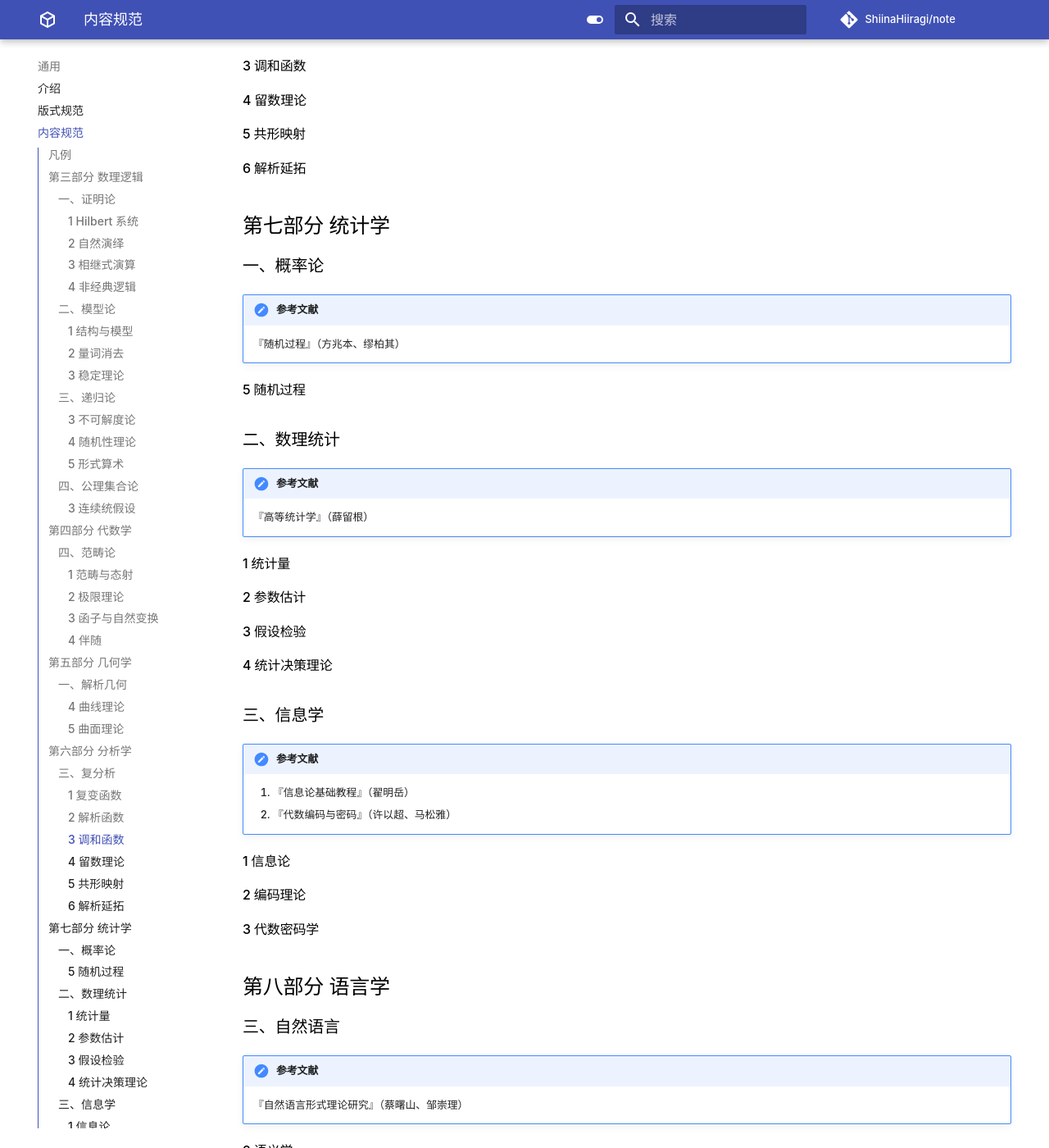
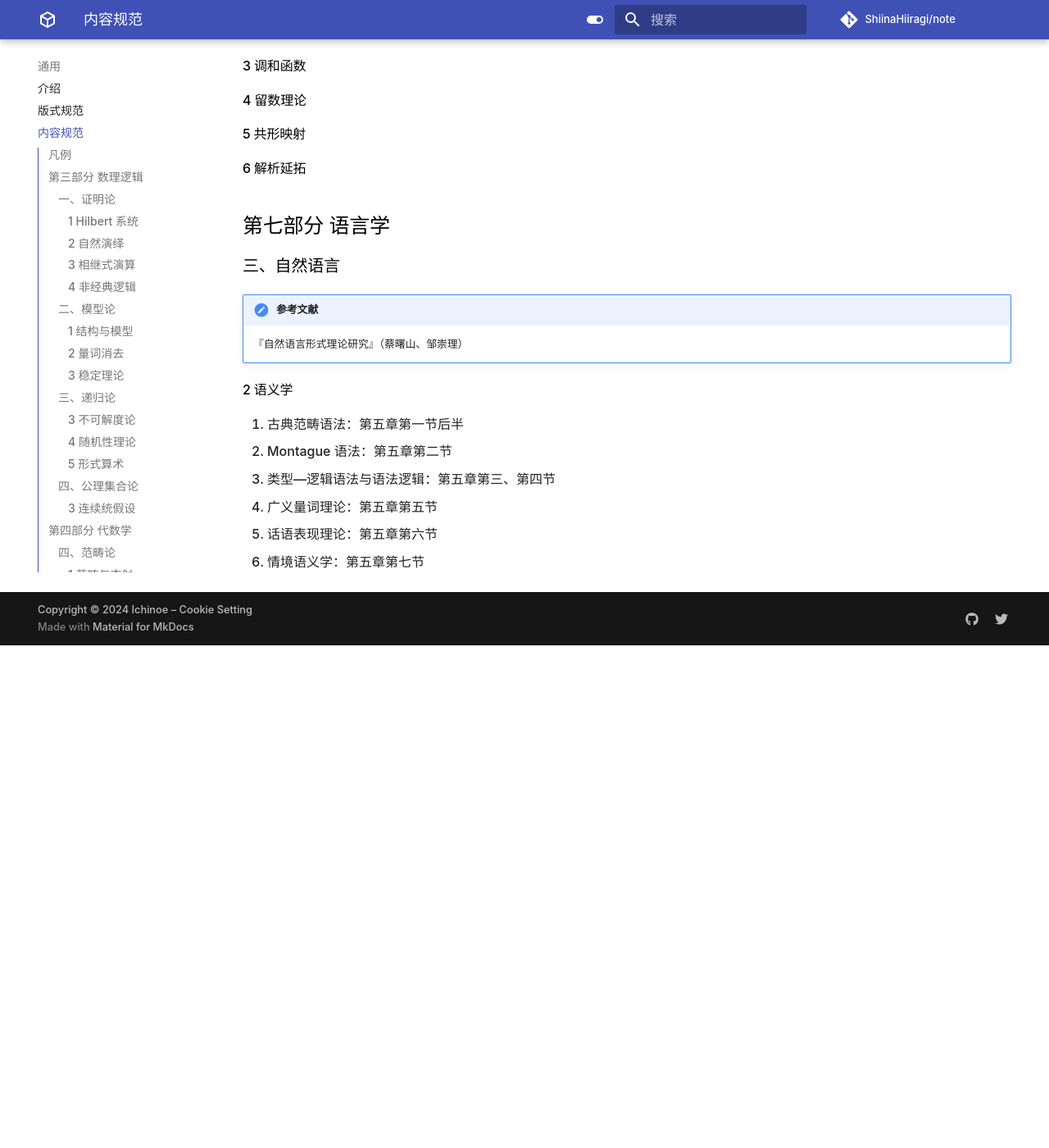
Before and after one commit to ShiinaHiiragi/note, an MkDocs documentation site: the page built from docs/intro/toc.md, in a window 1280 px wide and 1400 px high, scrolled down 3792 px. Shown: the whole window at 82% size. Built offline with MkDocs 1.6.1 and Material for MkDocs 9.7.7, drawn with Linux system fonts in a browser that asks for light colours; comment, search, counter and statistics services are not loaded; after the commit the page ends 4579 px from its top, so only the background shows below that.

Commit message:
hide stat

```diff
--- a/docs/intro/toc.md
+++ b/docs/intro/toc.md
@@ -123,40 +123,7 @@
 
 #### 6 解析延拓
 
-## 第七部分 统计学
-### 一、概率论
-
-!!! note "参考文献"
-    『随机过程』（方兆本、缪柏其）
-
-#### 5 随机过程
-
-### 二、数理统计
-
-!!! note "参考文献"
-    『高等统计学』（薛留根）
-
-#### 1 统计量
-
-#### 2 参数估计
-
-#### 3 假设检验
-
-#### 4 统计决策理论
-
-### 三、信息学
-
-!!! note "参考文献"
-    1. 『信息论基础教程』（翟明岳）
-    2. 『代数编码与密码』（许以超、马松雅）
-
-#### 1 信息论
-
-#### 2 编码理论
-
-#### 3 代数密码学
-
-## 第八部分 语言学
+## 第七部分 语言学
 ### 三、自然语言
 
 !!! note "参考文献"
--- a/mkdocs.yml
+++ b/mkdocs.yml
@@ -191,8 +191,7 @@ nav:
     - 四、泛函分析:
       - 1 赋范线性空间: anly/func/norm.md
       - 2 算子与泛函: anly/func/op.md
-  - 统计学:
-    - 一、概率论:
+    - 五、概率论:
       - 1 概率与随机变量: stat/prob/prob.md
       - 2 概率分布与特征: stat/prob/dist.md
       - 3 统计独立性: stat/prob/ind.md
```
Also changed, not shown: docs/intro/plan.md (+32 -8 lines).
